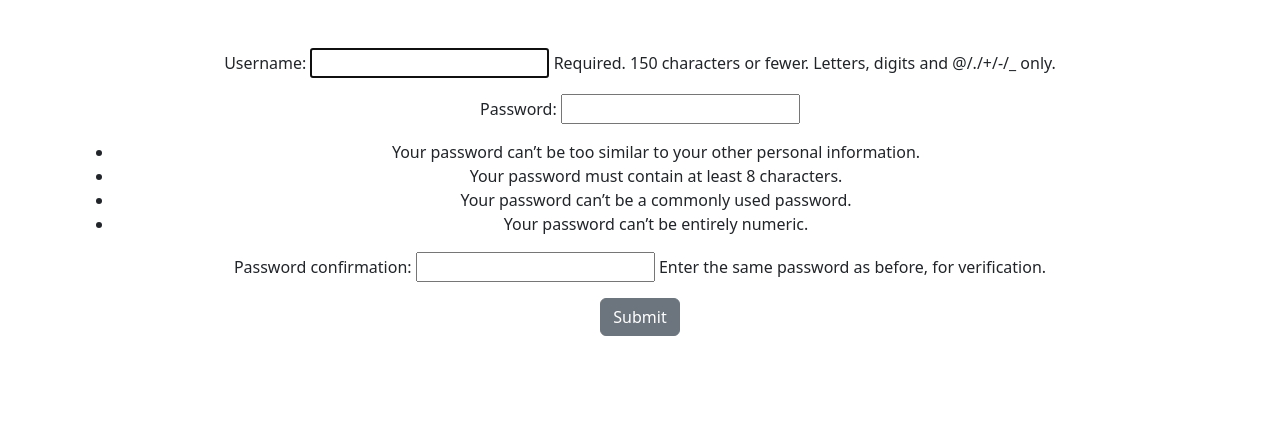
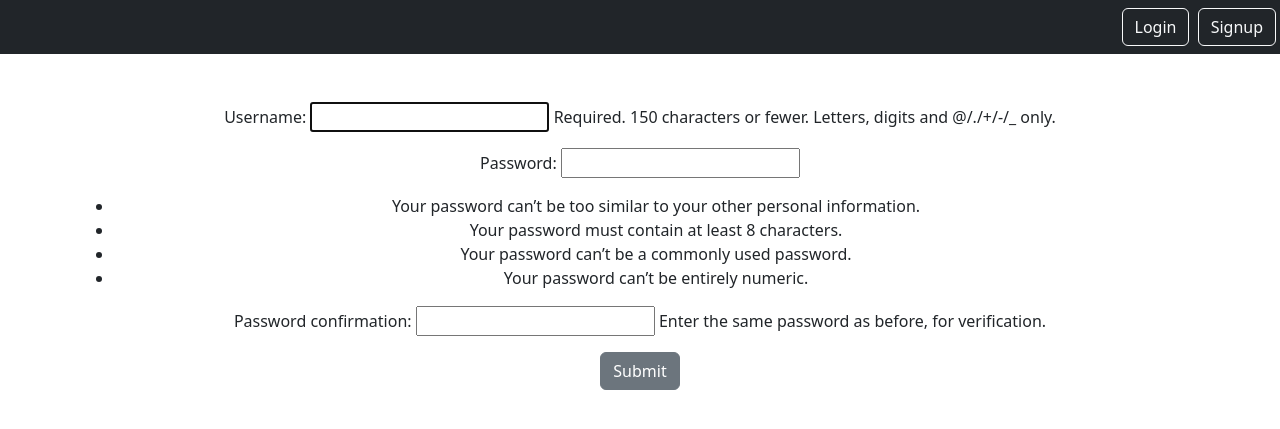
Before and after one commit to ElnuraMusaoglu/DjangoNotes, a Django app: page /register in a window 1280 px wide. Shown: the top 429 px of the page. Run offline with Django 4.2, Linux system fonts and the light colour scheme; some libraries are stand-ins or nearby versions.

Commit message:
first commit

```diff
--- a/smartnotes/home/templates/home/register.html
+++ b/smartnotes/home/templates/home/register.html
@@ -3,6 +3,6 @@
 
 <form method="POST"class="form">{%csrf_token%}
     {{form.as_p}}
-    <input type="submit" class="btn btn-secondary " name="Submit">
+    <input type="submit" class="btn btn-secondary " value="Submit">
 </form>
 {% endblock content %}
--- a/smartnotes/home/views.py
+++ b/smartnotes/home/views.py
@@ -7,12 +7,18 @@ from django.views.generic.edit import CreateView
 from django.contrib.auth.mixins import LoginRequiredMixin
 from django.contrib.auth.views import LoginView, LogoutView
 from django.contrib.auth.forms import UserCreationForm
+from django.shortcuts import redirect
 
 
 class SignupView(CreateView):
     template_name = 'home/register.html'
     form_class = UserCreationForm
     success_url = 'notes/notes'
+
+    def get(self, request, *args, **kwargs):
+        if self.request.user.is_authenticated:
+            return redirect('notes.list')
+        return super().get(request, args, kwargs)
 
 
 class LogoutInterfaceView(LogoutView):
--- a/smartnotes/static/templates/base.html
+++ b/smartnotes/static/templates/base.html
@@ -1,14 +1,36 @@
 {% load static %}
 <html>
+
 <head>
-{% comment %} <link rel="stylesheet" type="text/css" href="{% static 'css/bootstrap.min.css' %}"> {% endcomment %}
-<!-- CSS only -->
-<link href="https://cdn.jsdelivr.net/npm/bootstrap@5.2.2/dist/css/bootstrap.min.css" rel="stylesheet" integrity="sha384-Zenh87qX5JnK2Jl0vWa8Ck2rdkQ2Bzep5IDxbcnCeuOxjzrPF/et3URy9Bv1WTRi" crossorigin="anonymous">
-{% comment %} <link rel="stylesheet" href="https://maxcdn.bootstrapcdn.com/bootstrap/3.4.1/css/bootstrap.min.css"> {% endcomment %}
+    {% comment %}
+    <link rel="stylesheet" type="text/css" href="{% static 'css/bootstrap.min.css' %}"> {% endcomment %}
+    <!-- CSS only -->
+    <link href="https://cdn.jsdelivr.net/npm/bootstrap@5.2.2/dist/css/bootstrap.min.css" rel="stylesheet"
+        integrity="sha384-Zenh87qX5JnK2Jl0vWa8Ck2rdkQ2Bzep5IDxbcnCeuOxjzrPF/et3URy9Bv1WTRi" crossorigin="anonymous">
+    {% comment %}
+    <link rel="stylesheet" href="https://maxcdn.bootstrapcdn.com/bootstrap/3.4.1/css/bootstrap.min.css">
+    {% endcomment %}
 
 </head>
-<body class="my-5 text-center container">
-    {% block content %}
-    {% endblock %}
+
+<body>
+<nav class="navbar navbar-daark bg-dark">
+<div class="ms-auto">
+{% if user.is_authenticated %}
+<a href="{% url 'notes.list'%}" class=" btn btn-outline-light me-1">Home</a>
+<a href="{% url 'notes.new'%}" class=" btn btn-outline-light me-1">Create</a>
+<a href="{% url 'logout'%}" class=" btn btn-outline-light me-1">Logout</a>
+{% else %}
+<a href="{% url 'login'%}" class=" btn btn-outline-light me-1">Login</a>
+<a href="{% url 'register'%}" class=" btn btn-outline-light me-1">Signup</a>
+{% endif %}
+</div>
+
+</nav>
+    <div class="my-5 text-center container">
+        {% block content %}
+        {% endblock %}
+    </div>
 </body>
+
 </html>
```
Also changed, not shown: smartnotes/db.sqlite3.
